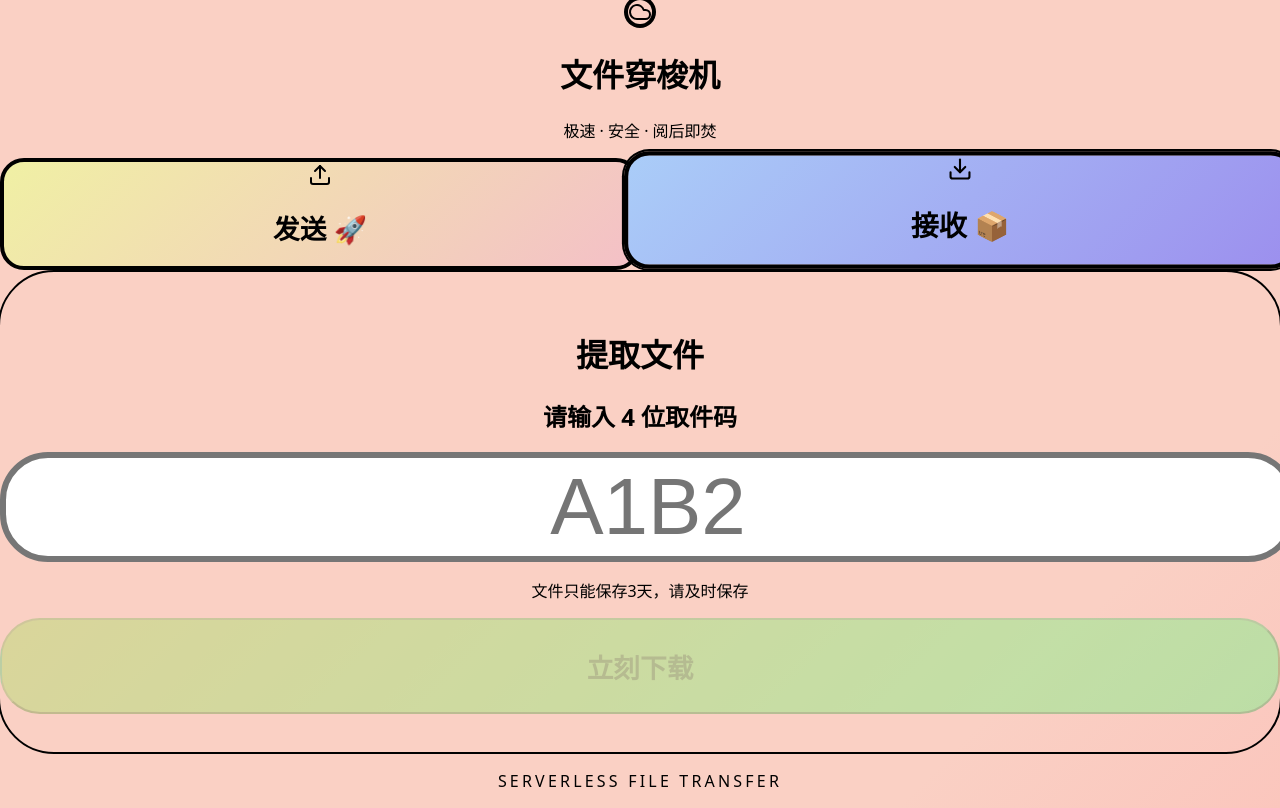
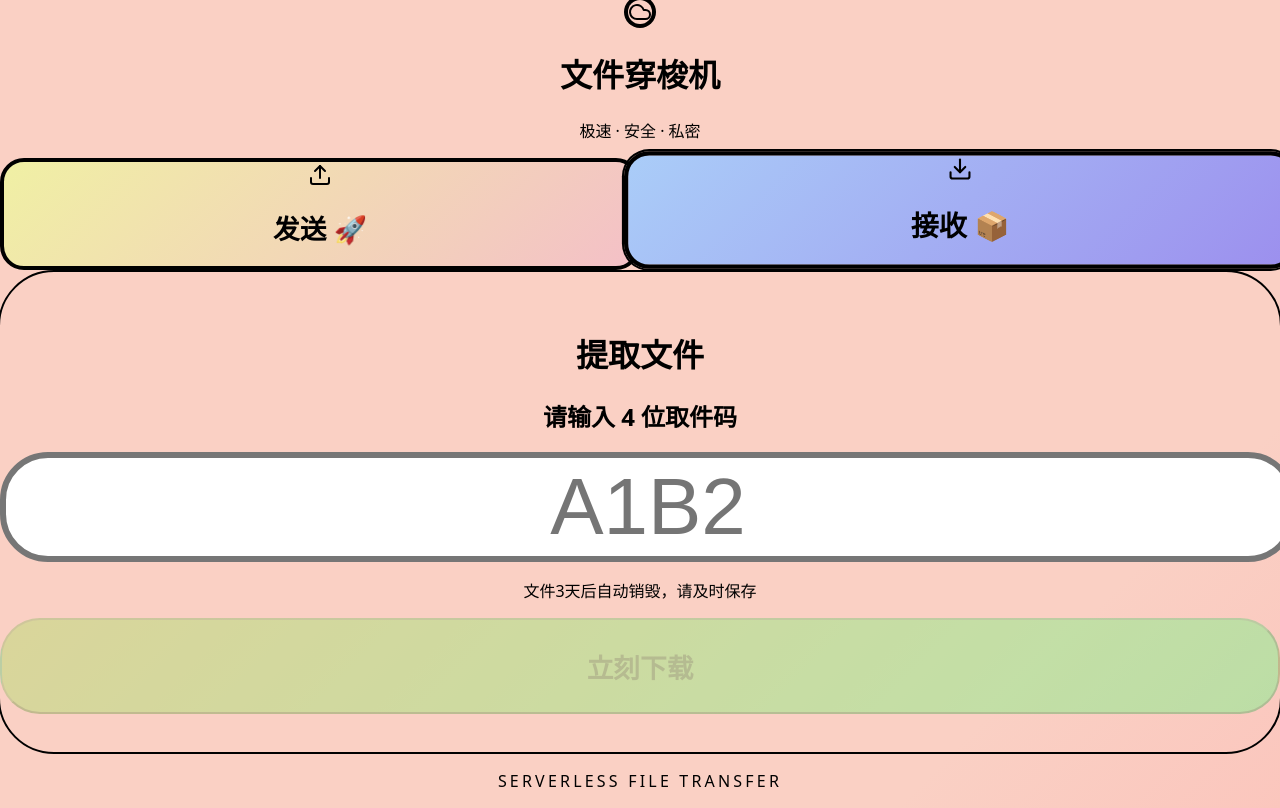
Before and after one commit to ShuttleLab/file-shuttle, a React (Vite) app: page / in a window 1280 px wide. Both pictures are taken after a click on the button "接收 📦". Built offline with nearby package versions, Linux system fonts and the light colour scheme.

Commit message:
modify text content

```diff
--- a/src/App.tsx
+++ b/src/App.tsx
@@ -18,10 +18,10 @@ function App() {
         <div className="inline-flex items-center justify-center p-5 bg-white/20 backdrop-blur-md rounded-[2rem] mb-6 ring-4 ring-white/30 shadow-2xl animate-bounce-slow">
           <Cloud className="w-16 h-16 text-white fill-white" />
         </div>
-        <h1 className="text-7xl font-black mb-4 tracking-tighter flex items-center justify-center gap-3 drop-shadow-lg">
+        <h1 className="text-9xl font-black mb-4 tracking-tighter flex items-center justify-center gap-3 drop-shadow-lg">
           文件穿梭机
         </h1>
-        <p className="text-2xl text-white/90 font-bold tracking-wide drop-shadow-md">极速 · 安全 · 阅后即焚</p>
+        <p className="text-33xl text-white/90 font-bold tracking-wide drop-shadow-md">极速 · 安全 · 私密</p>
       </div>
 
       {/* 主容器 */}
@@ -194,7 +194,7 @@ const UploadView = () => {
             {copied ? <Check className="w-10 h-10" /> : <Copy className="w-10 h-10" />}
           </div>
         </div>
-        <p className="text-gray-400 font-bold">请妥善保存取件码，文件只能保存3天</p>
+        <p className="text-gray-400 font-bold">请妥善保存取件码，文件3天后自动销毁</p>
         <button
           onClick={() => { setUploadCode(null); setIsUploading(false); setProgress(0); }}
           className="min-h-[4rem] w-full py-6 text-gray-400 hover:text-violet-600 font-black text-lg transition-colors flex items-center justify-center gap-2 hover:bg-white/50 rounded-3xl"
@@ -334,7 +334,7 @@ const DownloadView = () => {
           <AlertCircle className="w-8 h-8 flex-shrink-0" /> {error}
         </div>
       )}
-      <p className="text-gray-400 font-bold text-center">文件只能保存3天，请及时保存</p>
+      <p className="text-gray-400 font-bold text-center">文件3天后自动销毁，请及时保存</p>
       <button
         style={{ background: 'linear-gradient(135deg, #b9da72ff, #7ef28dff)' }}
         type="submit"
```
